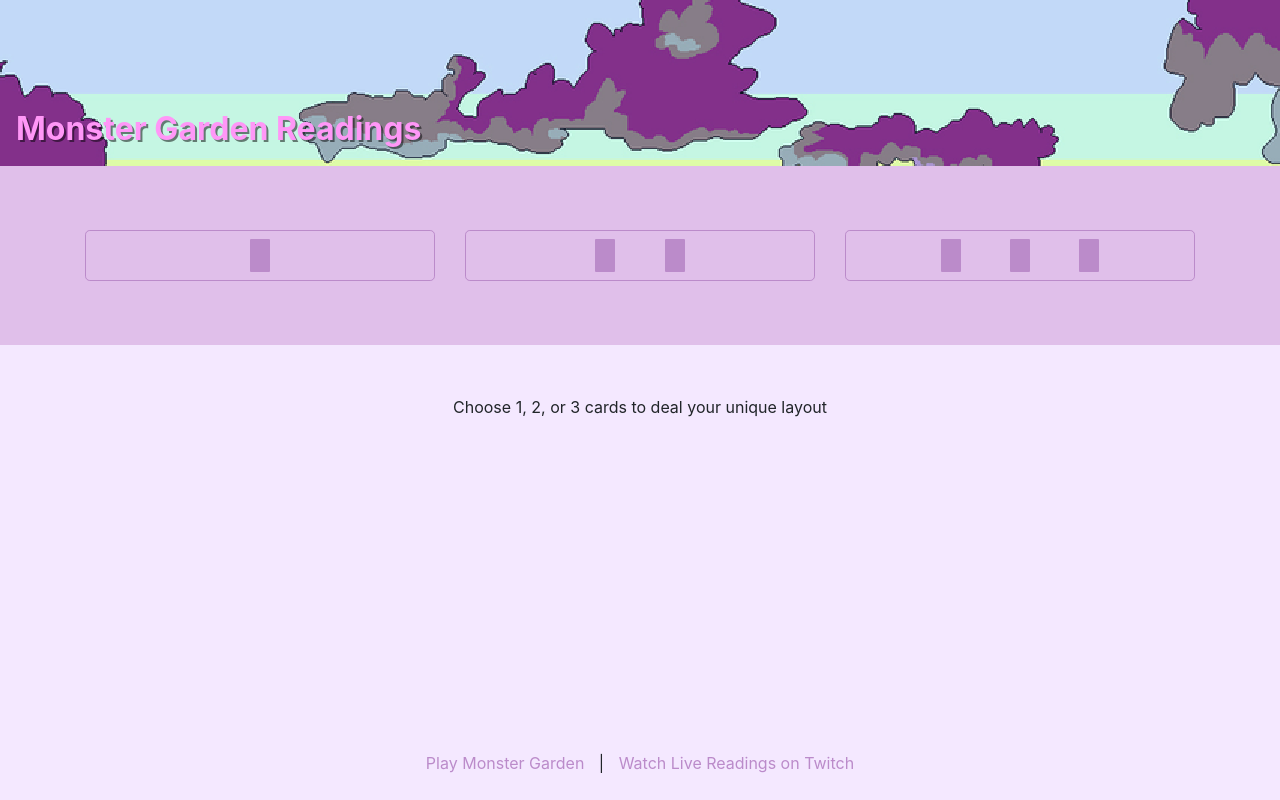
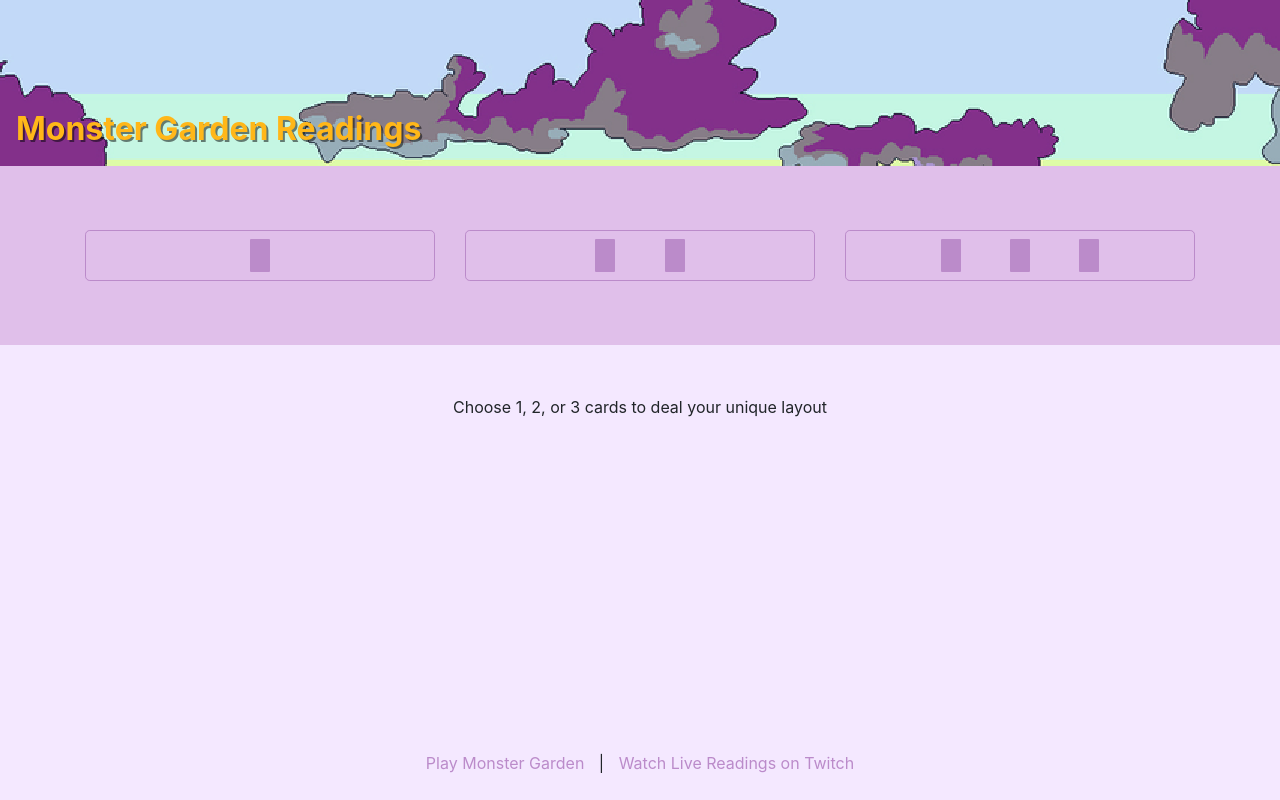
Before and after one commit to dgbrown/monster-garden-cards, a plain HTML site: page index.html in a window 1280 px wide. Drawn offline with nearby package versions, Linux system fonts and the light colour scheme.

Commit message:
use monster garden gold for banner title

```diff
--- a/css/master.css
+++ b/css/master.css
@@ -14,7 +14,7 @@
 .navbar-brand {
     font-size: 2rem;
     font-weight: bold;
-    color: #ff97f7 !important;
+    color: #ffb719 !important;
     text-shadow: 2px 2px 0px #00000080
 }
 
```
